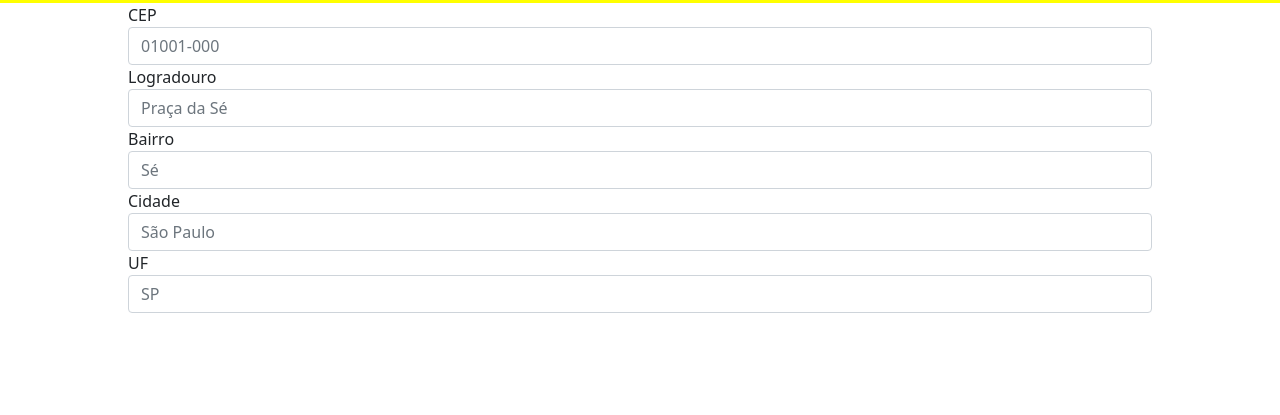
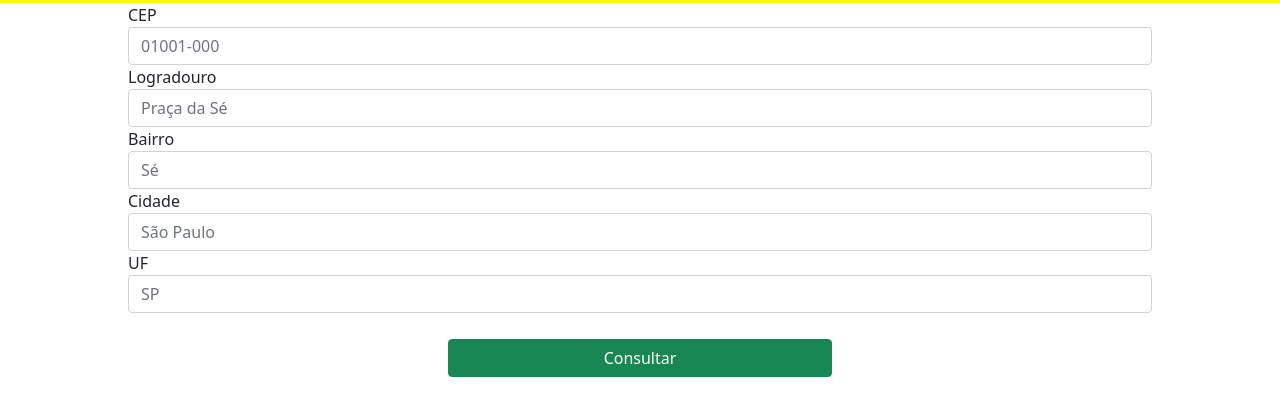
Before and after one commit to demetriuspine/consultaCep, a website: page index.html in a window 1280 px wide. Shown: the part 53-468 px from the top of the page. Drawn offline with nearby package versions, Linux system fonts and the light colour scheme.

Commit message:
criaçao de um button para pesquisar o cep

```diff
--- a/index.html
+++ b/index.html
@@ -16,7 +16,7 @@
     </h1>
   </header>
   <main>
-    <section>
+    <section class="section-container">
       <form class="form-container">
         <section class="form-group">
           <label for="cep">CEP</label>
@@ -39,6 +39,7 @@
           <input type="text" placeholder="SP" class="form-control" id="uf">
         </section>
       </form>
+      <button class="btn btn-success">Consultar</button>
     </section>
   </main>
 </body>
--- a/script.js
+++ b/script.js
@@ -1,5 +1,6 @@
 window.onload = () => {
   const cep = document.querySelector('#cep');
+  const button = document.querySelector('.btn');
 
   const insertValues = (resultsFromApi) => {
     const resultsFromApiKeys = Object.keys(resultsFromApi);
@@ -11,7 +12,7 @@ window.onload = () => {
     }
   };
 
-  cep.addEventListener('blur', async () => {
+  button.addEventListener('click', async () => {
     const search = cep.value.replace('-', '');
     const options = {
       method: 'GET',
--- a/style.css
+++ b/style.css
@@ -14,3 +14,14 @@
   text-align: center;
   background-color: yellow;
 }
+
+.section-container {
+  display: flex;
+  flex-direction: column;
+}
+
+.btn {
+  margin-top: 2%;
+  width: 30%;
+  align-self: center;
+}
```
